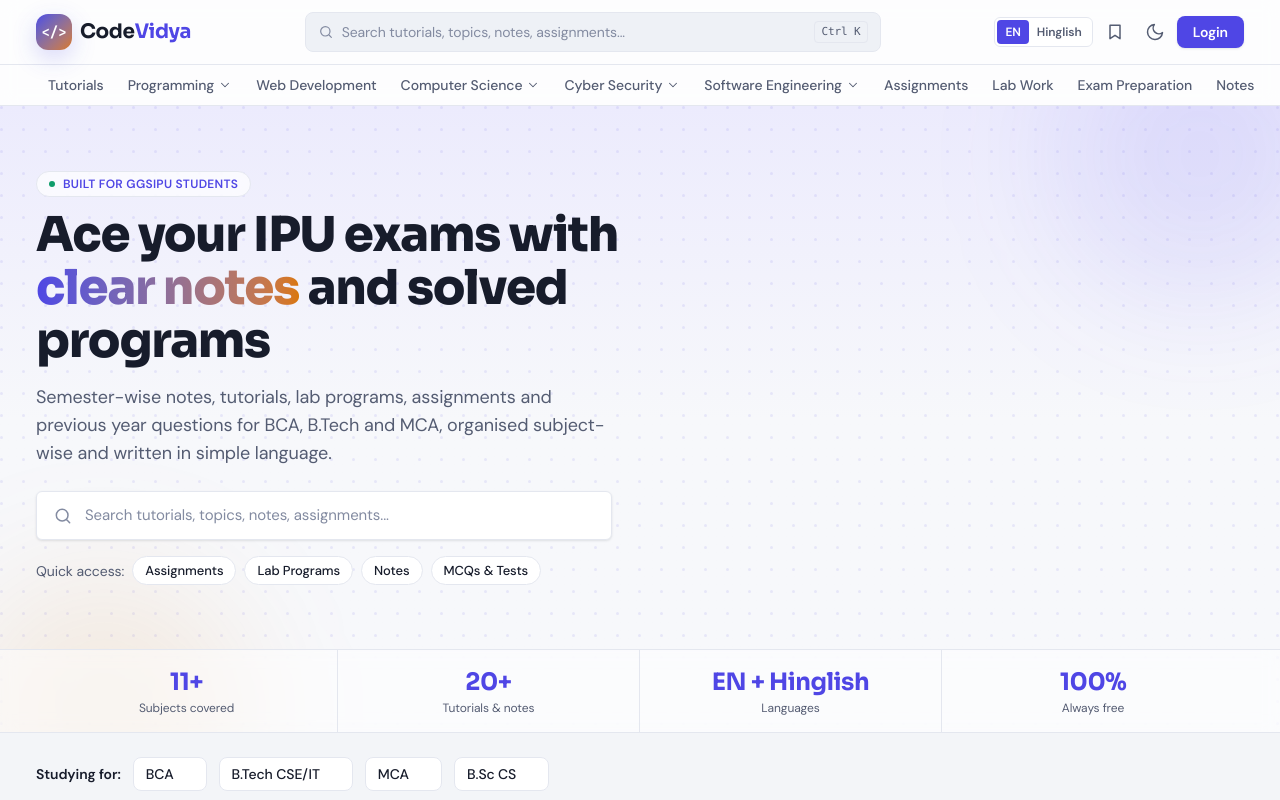
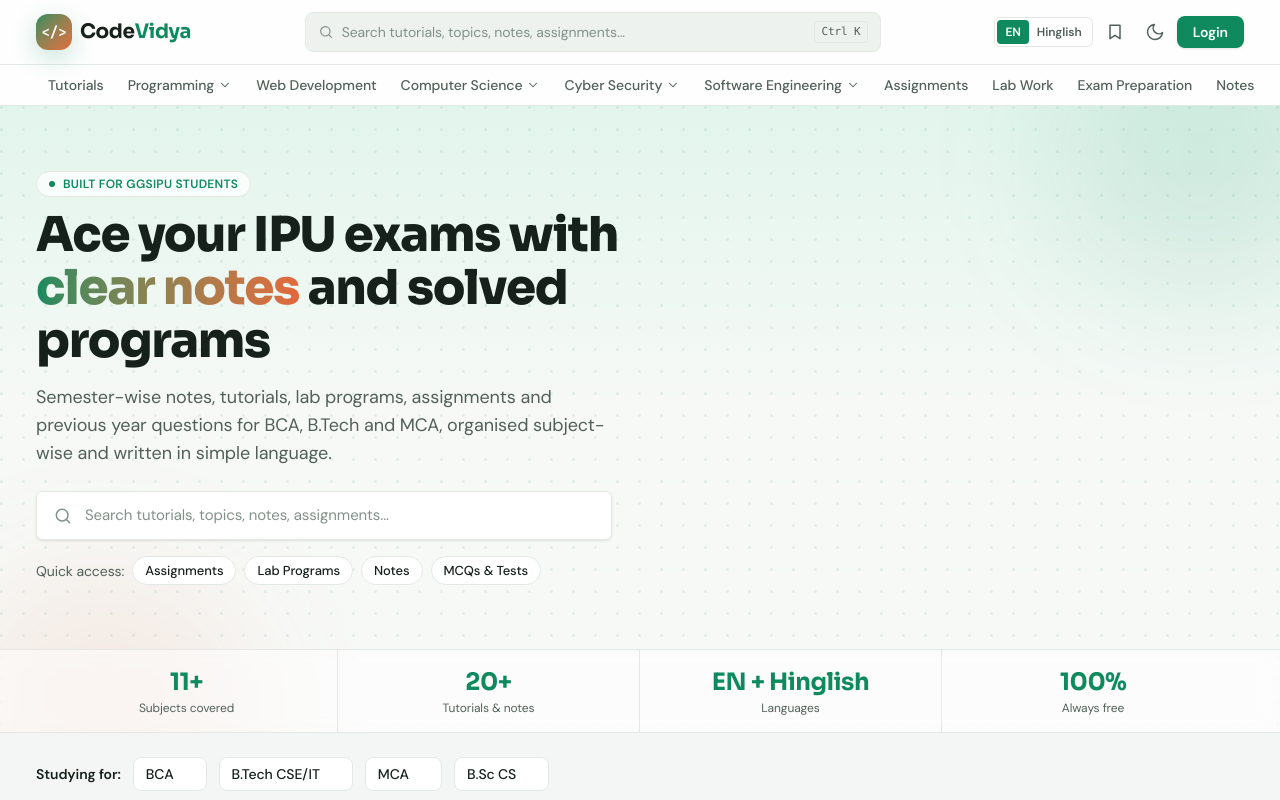
Before and after one commit to windsorgreene-sudo/manoj, a Next.js app: page / in a window 1280 px wide. Shown: the top 800 px of the page. Built offline with nearby package versions, Linux system fonts and the light colour scheme.

Commit message:
Try emerald-green premium palette
- Fresh, calm emerald primary (#0f8a5f) with a warm coral accent and clean
  warm-neutral surfaces; rich green-slate dark theme
- Updated links, shadows, theme-color, code chrome and per-subject palette
  for cohesion; build and lint clean (60 pages)

```diff
--- a/src/app/globals.css
+++ b/src/app/globals.css
@@ -10,84 +10,84 @@
 @custom-variant dark (&:where(.dark, .dark *));
 
 :root {
-  /* Neutrals: cool slate for a clean, premium, sophisticated surface */
-  --bg: #f7f8fb;
+  /* Neutrals: clean warm-grey for a calm, premium surface */
+  --bg: #f7f9f7;
   --surface: #ffffff;
-  --surface-2: #eef1f6;
-  --border: #e4e7ef;
-  --border-strong: #d0d5e0;
+  --surface-2: #eef2ef;
+  --border: #e3e8e4;
+  --border-strong: #cfd6d0;
 
-  /* Text: deep slate ink */
-  --text: #171c2b;
-  --text-muted: #545c72;
-  --text-faint: #838ba1;
+  /* Text: deep green-tinted charcoal */
+  --text: #17211c;
+  --text-muted: #526059;
+  --text-faint: #83918a;
 
-  /* Brand: a premium indigo/violet. Modern and confident. */
-  --primary: #4f46e5;
-  --primary-hover: #4338ca;
+  /* Brand: a premium emerald green. Fresh, calm and trustworthy. */
+  --primary: #0f8a5f;
+  --primary-hover: #0b6f4c;
   --primary-contrast: #ffffff;
-  --primary-soft: #ecebfd;
+  --primary-soft: #e2f5ec;
 
-  /* Secondary accent: refined amber/gold for highlights and CTAs */
-  --accent: #d97706;
-  --accent-soft: #fcf0dc;
+  /* Secondary accent: warm coral/amber for highlights and CTAs */
+  --accent: #e2683b;
+  --accent-soft: #fceee7;
 
   /* Semantic (difficulty / callouts) */
-  --ok: #0f9d6b;
-  --ok-soft: #e3f6ee;
+  --ok: #0f8a5f;
+  --ok-soft: #e2f5ec;
   --warn: #c2740e;
   --warn-soft: #fbeed6;
 
   /* Links */
-  --link: #4f46e5;
+  --link: #0f8a5f;
 
-  /* Code surfaces: deep indigo-slate for a premium editor feel */
-  --code-bg: #1a1c2e;
-  --code-text: #e7e9f5;
+  /* Code surfaces: deep green-slate for a premium editor feel */
+  --code-bg: #16211d;
+  --code-text: #e6ede9;
 
   /* Content-type label colors (subtle) */
-  --tag-bg: #eef0f6;
-  --tag-text: #4a5268;
+  --tag-bg: #eef1f0;
+  --tag-text: #47554e;
 }
 
 .dark {
-  /* Rich indigo-slate, deep but not pure black */
-  --bg: #0e0f1a;
-  --surface: #171827;
-  --surface-2: #1f2133;
-  --border: #2a2c42;
-  --border-strong: #3a3d5a;
+  /* Rich green-slate, deep but not pure black */
+  --bg: #0d1310;
+  --surface: #15201b;
+  --surface-2: #1c2822;
+  --border: #263630;
+  --border-strong: #34473f;
 
-  --text: #e9eaf5;
-  --text-muted: #a7abc4;
-  --text-faint: #797e9b;
+  --text: #e7efe9;
+  --text-muted: #a3b3aa;
+  --text-faint: #77877e;
 
-  --primary: #8b85f5;
-  --primary-hover: #a29bff;
-  --primary-contrast: #0c0d18;
-  --primary-soft: #211f3d;
+  --primary: #3ecf8e;
+  --primary-hover: #57dc9f;
+  --primary-contrast: #06120c;
+  --primary-soft: #123123;
 
-  --accent: #f2a13a;
-  --accent-soft: #3a2a12;
+  --accent: #f2894f;
+  --accent-soft: #33200f;
 
-  --ok: #34d399;
-  --ok-soft: #123227;
+  --ok: #3ecf8e;
+  --ok-soft: #123123;
   --warn: #e0a94a;
   --warn-soft: #33260f;
 
-  --link: #a29bff;
+  --link: #57dc9f;
 
-  --code-bg: #12131f;
-  --code-text: #e9eaf5;
+  --code-bg: #101a15;
+  --code-text: #e7efe9;
 
-  --tag-bg: #24263a;
-  --tag-text: #bfc4dc;
+  --tag-bg: #22302a;
+  --tag-text: #bdccc4;
 
   --shadow-xs: 0 1px 2px rgba(0, 0, 0, 0.35);
   --shadow-sm: 0 1px 3px rgba(0, 0, 0, 0.45);
   --shadow-md: 0 4px 12px rgba(0, 0, 0, 0.5);
   --shadow-lg: 0 14px 34px rgba(0, 0, 0, 0.6);
-  --shadow-primary: 0 8px 26px rgba(139, 133, 245, 0.28);
+  --shadow-primary: 0 8px 26px rgba(62, 207, 142, 0.28);
 }
 
 @theme inline {
@@ -125,7 +125,7 @@
   --shadow-sm: 0 1px 3px rgba(16, 24, 40, 0.08), 0 1px 2px rgba(16, 24, 40, 0.04);
   --shadow-md: 0 4px 12px rgba(16, 24, 40, 0.08), 0 2px 4px rgba(16, 24, 40, 0.04);
   --shadow-lg: 0 12px 28px rgba(16, 24, 40, 0.12), 0 4px 10px rgba(16, 24, 40, 0.05);
-  --shadow-primary: 0 8px 24px rgba(79, 70, 229, 0.22);
+  --shadow-primary: 0 8px 24px rgba(15, 138, 95, 0.22);
 
   /* Map shadow tokens onto Tailwind's shadow utilities */
   --shadow-card: var(--shadow-sm);
--- a/src/app/layout.tsx
+++ b/src/app/layout.tsx
@@ -71,8 +71,8 @@
   width: "device-width",
   initialScale: 1,
   themeColor: [
-    { media: "(prefers-color-scheme: light)", color: "#f7f8fb" },
-    { media: "(prefers-color-scheme: dark)", color: "#0e0f1a" },
+    { media: "(prefers-color-scheme: light)", color: "#f7f9f7" },
+    { media: "(prefers-color-scheme: dark)", color: "#0d1310" },
   ],
 };
 
--- a/src/components/CodeBlock.tsx
+++ b/src/components/CodeBlock.tsx
@@ -31,8 +31,8 @@
   };
 
   return (
-    <figure className="my-6 overflow-hidden rounded-xl border border-[#2a2c42] shadow-[var(--shadow-md)]">
-      <div className="flex items-center justify-between border-b border-white/5 bg-[#24263a] px-3 py-2">
+    <figure className="my-6 overflow-hidden rounded-xl border border-[#263630] shadow-[var(--shadow-md)]">
+      <div className="flex items-center justify-between border-b border-white/5 bg-[#1c2822] px-3 py-2">
         <div className="flex items-center gap-2">
           <span className="flex items-center gap-1.5" aria-hidden>
             <span className="h-2.5 w-2.5 rounded-full bg-[#ff5f57]" />
@@ -72,7 +72,7 @@
         </pre>
       </div>
       {block.caption && (
-        <figcaption className="border-t border-[#2a2c42] bg-[#24263a] px-3 py-1.5 text-[12px] text-[#9aa4b2]">
+        <figcaption className="border-t border-[#263630] bg-[#1c2822] px-3 py-1.5 text-[12px] text-[#9aa4b2]">
           {block.caption}
         </figcaption>
       )}
--- a/src/lib/subjectTheme.ts
+++ b/src/lib/subjectTheme.ts
@@ -21,8 +21,8 @@
   cpp: { color: "#7c3aed", tint: "#f0eafd", tintDark: "#241740", label: "C++" },
   csharp: { color: "#0d9488", tint: "#e0f5f2", tintDark: "#0d2f2b", label: "C#" },
   sql: { color: "#ca8a04", tint: "#faf1d8", tintDark: "#2f2510", label: "SQL" },
-  "data-structures": { color: "#4f46e5", tint: "#ecebfd", tintDark: "#1e1c3c", label: "DS" },
-  "computer-science": { color: "#4338ca", tint: "#e9e9fb", tintDark: "#1b1a38", label: "CS" },
+  "data-structures": { color: "#0f8a5f", tint: "#e2f5ec", tintDark: "#123123", label: "DS" },
+  "computer-science": { color: "#158a6f", tint: "#e2f4f0", tintDark: "#0f2d28", label: "CS" },
   "cyber-security": { color: "#e11d48", tint: "#fce7ec", tintDark: "#33131c", label: "Sec" },
   "software-engineering": { color: "#0891b2", tint: "#e0f3f8", tintDark: "#0f2c33", label: "SE" },
   oose: { color: "#b45309", tint: "#f8ecdc", tintDark: "#2b1f10", label: "OO" },
@@ -30,9 +30,9 @@
 };
 
 const FALLBACK: SubjectTheme = {
-  color: "#4f46e5",
-  tint: "#ecebfd",
-  tintDark: "#1e1c3c",
+  color: "#0f8a5f",
+  tint: "#e2f5ec",
+  tintDark: "#123123",
   label: "CV",
 };
 
```
